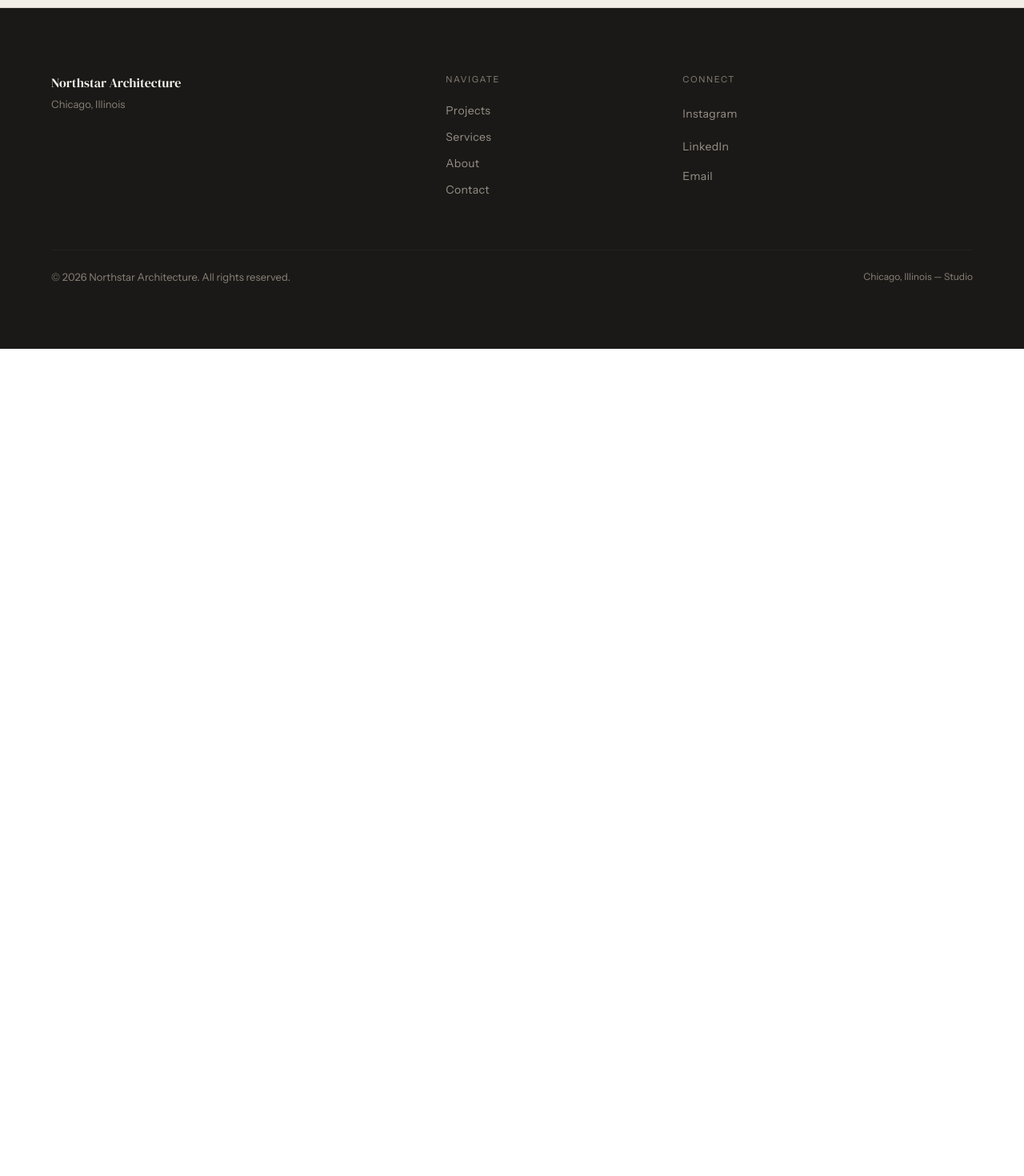
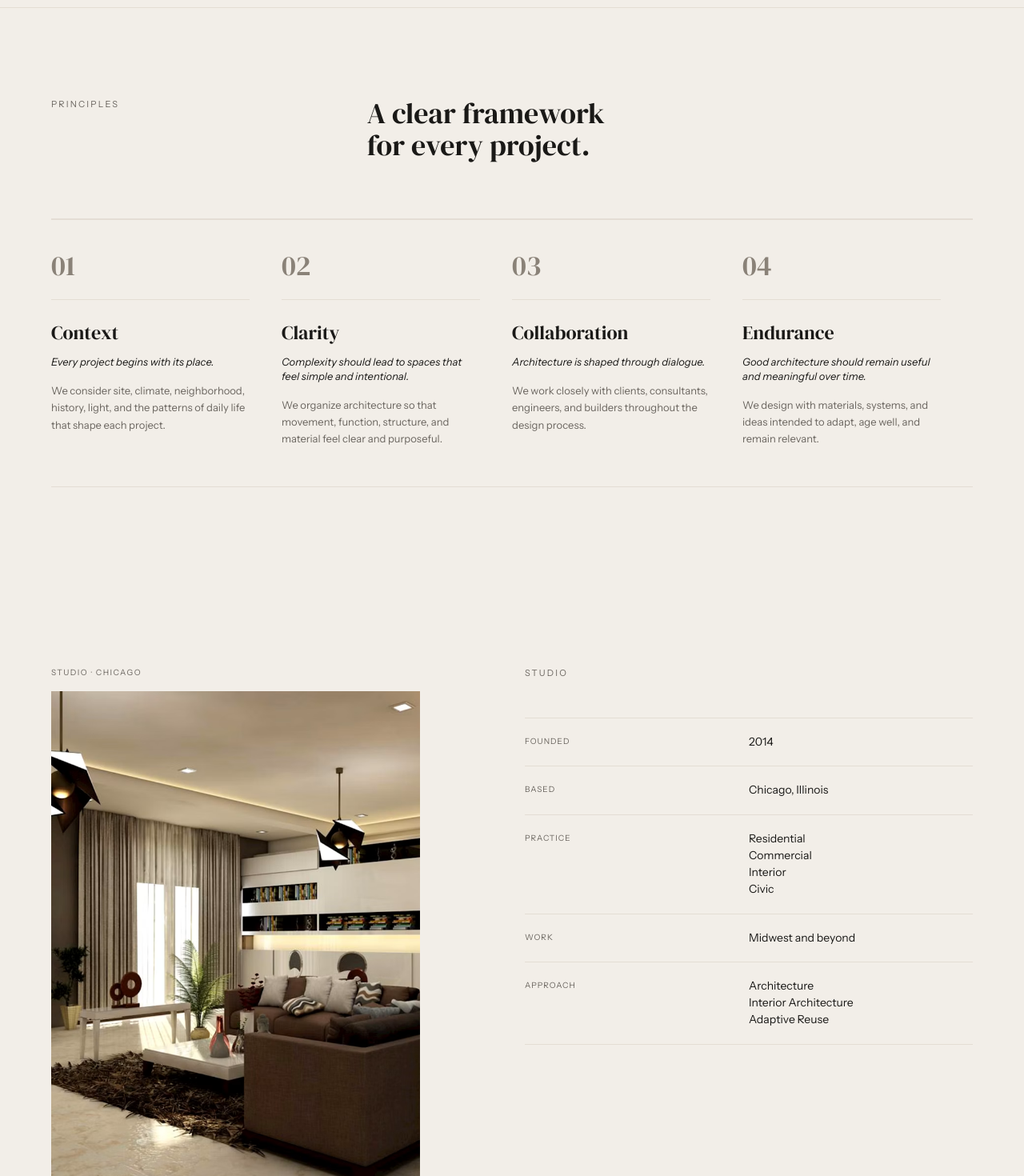
Before and after one commit to SebasNovillo/northstar-architecture, a Next.js app: page /about in a window 1280 px wide. Shown: the part 1980-3450 px from the top of the page at 80% size. Before the commit the page ends 2416 px from the top, so only its background shows below. Built offline with nearby package versions, Linux system fonts and the light colour scheme.

Commit message:
feat: add principles and studio facts to about page

```diff
--- a/app/about/page.tsx
+++ b/app/about/page.tsx
@@ -2,6 +2,8 @@ import type { Metadata } from "next";
 
 import { AboutApproach } from "@/components/about/AboutApproach";
 import { AboutHero } from "@/components/about/AboutHero";
+import { Principles } from "@/components/about/Principles";
+import { StudioFacts } from "@/components/about/StudioFacts";
 import { StudioStory } from "@/components/about/StudioStory";
 import { Footer } from "@/components/layout/Footer";
 import { Header } from "@/components/layout/Header";
@@ -21,6 +23,8 @@ export default function AboutPage() {
         <AboutHero />
         <AboutApproach />
         <StudioStory />
+        <Principles />
+        <StudioFacts />
       </main>
 
       <Footer />
--- /dev/null
+++ b/components/about/Principles.tsx
@@ -0,0 +1,92 @@
+const principles = [
+  {
+    number: "01",
+    title: "Context",
+    statement: "Every project begins with its place.",
+    description:
+      "We consider site, climate, neighborhood, history, light, and the patterns of daily life that shape each project.",
+  },
+  {
+    number: "02",
+    title: "Clarity",
+    statement:
+      "Complexity should lead to spaces that feel simple and intentional.",
+    description:
+      "We organize architecture so that movement, function, structure, and material feel clear and purposeful.",
+  },
+  {
+    number: "03",
+    title: "Collaboration",
+    statement: "Architecture is shaped through dialogue.",
+    description:
+      "We work closely with clients, consultants, engineers, and builders throughout the design process.",
+  },
+  {
+    number: "04",
+    title: "Endurance",
+    statement:
+      "Good architecture should remain useful and meaningful over time.",
+    description:
+      "We design with materials, systems, and ideas intended to adapt, age well, and remain relevant.",
+  },
+] as const;
+
+export function Principles() {
+  return (
+    <section
+      aria-labelledby="principles-heading"
+      className="bg-[#f2eee8] text-[#1a1917]"
+    >
+      <div className="mx-auto max-w-[1440px] px-8 pt-20 md:px-12 md:pt-28 lg:px-16">
+        <div className="grid gap-y-6 border-b border-[#e4ddd4] pb-14 md:grid-cols-12 md:gap-x-8 md:pb-[72px]">
+          <p className="text-[11px] tracking-[0.2em] text-[#6b6660] uppercase md:col-span-3">
+            Principles
+          </p>
+
+          <h2
+            id="principles-heading"
+            className="font-serif text-3xl leading-[1.1] font-normal md:col-span-6 md:col-start-5 md:text-4xl"
+          >
+            A clear framework
+            <br />
+            for every project.
+          </h2>
+        </div>
+      </div>
+
+      <div className="mx-auto max-w-[1440px] px-8 pb-20 md:px-12 md:pb-28 lg:px-16">
+        <div className="grid grid-cols-1 sm:grid-cols-2 lg:grid-cols-4">
+          {principles.map((principle) => (
+            <article
+              key={principle.number}
+              className="border-t border-[#e4ddd4] pt-10 pr-8 pb-12 lg:pr-10"
+            >
+              <p className="mb-6 font-serif text-[clamp(2rem,2.75vw,2.75rem)] leading-none text-[#8a8278]">
+                {principle.number}
+              </p>
+
+              <div
+                aria-hidden="true"
+                className="mb-6 border-t border-[#e4ddd4]"
+              />
+
+              <h3 className="mb-3 font-serif text-xl leading-snug font-normal md:text-2xl">
+                {principle.title}
+              </h3>
+
+              <p className="mb-4 text-[13px] leading-snug italic">
+                {principle.statement}
+              </p>
+
+              <p className="text-[13px] leading-relaxed text-[#6b6660]">
+                {principle.description}
+              </p>
+            </article>
+          ))}
+        </div>
+
+        <div aria-hidden="true" className="border-t border-[#e4ddd4]" />
+      </div>
+    </section>
+  );
+}
--- /dev/null
+++ b/components/about/StudioFacts.tsx
@@ -0,0 +1,74 @@
+import Image from "next/image";
+
+const facts = [
+  { label: "Founded", values: ["2014"] },
+  { label: "Based", values: ["Chicago, Illinois"] },
+  {
+    label: "Practice",
+    values: ["Residential", "Commercial", "Interior", "Civic"],
+  },
+  { label: "Work", values: ["Midwest and beyond"] },
+  {
+    label: "Approach",
+    values: ["Architecture", "Interior Architecture", "Adaptive Reuse"],
+  },
+] as const;
+
+export function StudioFacts() {
+  return (
+    <section
+      aria-labelledby="studio-facts-heading"
+      className="border-b border-[#e4ddd4] bg-[#f2eee8] text-[#1a1917]"
+    >
+      <div className="mx-auto max-w-[1440px] px-8 py-20 md:px-12 md:py-28 lg:px-16">
+        <div className="grid gap-y-12 md:grid-cols-12 md:items-start md:gap-x-8">
+          <figure className="order-2 md:order-1 md:col-span-5">
+            <figcaption className="mb-4 text-[10px] tracking-[0.15em] text-[#6b6660] uppercase">
+              Studio · Chicago
+            </figcaption>
+
+            <div className="relative aspect-[3/4] overflow-hidden bg-[#d0c8be]">
+              <Image
+                src="/images/about/studio-interior.avif"
+                alt="Architectural studio interior with built-in shelving and pendant lights"
+                fill
+                sizes="(min-width: 1440px) 528px, (min-width: 768px) 42vw, calc(100vw - 4rem)"
+                className="object-cover object-center"
+              />
+            </div>
+          </figure>
+
+          <div className="order-1 md:order-2 md:col-span-6 md:col-start-7">
+            <h2
+              id="studio-facts-heading"
+              className="mb-10 text-[11px] tracking-[0.2em] text-[#6b6660] uppercase md:mb-12"
+            >
+              Studio
+            </h2>
+
+            <dl>
+              {facts.map((fact) => (
+                <div
+                  key={fact.label}
+                  className="grid grid-cols-2 border-t border-[#e4ddd4] py-5"
+                >
+                  <dt className="self-start pt-px text-[10px] tracking-[0.1em] text-[#6b6660] uppercase">
+                    {fact.label}
+                  </dt>
+
+                  <dd className="flex flex-col gap-0.5 text-sm leading-snug">
+                    {fact.values.map((value) => (
+                      <span key={value}>{value}</span>
+                    ))}
+                  </dd>
+                </div>
+              ))}
+            </dl>
+
+            <div aria-hidden="true" className="border-t border-[#e4ddd4]" />
+          </div>
+        </div>
+      </div>
+    </section>
+  );
+}
```
